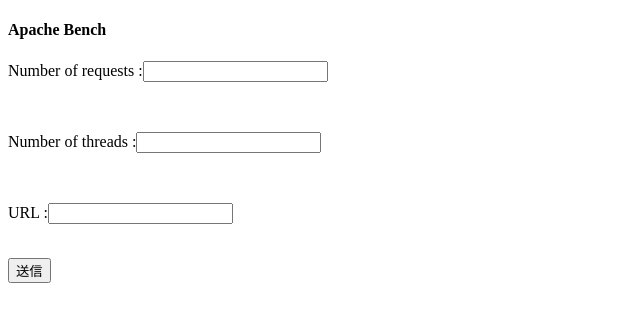
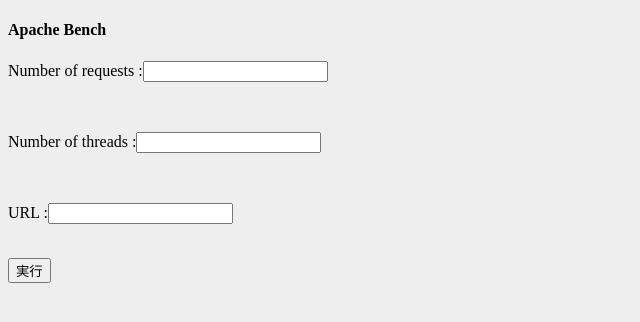
Before and after one commit to keisukesanuki/ab_tool, a PHP site: page / in a window 1280 px wide. Shown: the top 322 px of the page, without its empty margins (0-640 px from the left). Run offline with PHP 8.4, Linux system fonts and the light colour scheme.

Commit message:
3 commit

```diff
--- /dev/null
+++ b/default.css
@@ -0,0 +1,5 @@
+@charset "UTF-8";
+
+body{
+	background: #eeeeee;
+}
--- a/index.php
+++ b/index.php
@@ -20,6 +20,7 @@ if (isset($_POST["url_ad"])){
 <html lang = "ja">
 		<head>
 			<mera charset = "UFT-8">
+			<link rel="stylesheet" href="./default.css" type="text/css">
 		<title>load tool</title>
 		</head>
 	<body>
@@ -28,7 +29,7 @@ if (isset($_POST["url_ad"])){
 			<p>Number of requests :<input type="text" name="Number_of_requests"></p><br/>
 			<p>Number of threads :<input type="text" name="Number_of_threads"></p><br/>
 			<p>URL :<input type="text" name="url_ad"></p><br/>
-			<input type = "submit" value ="送信">
+			<input type = "submit" value ="実行">
 		</form>
         </body>
 </html>
```
